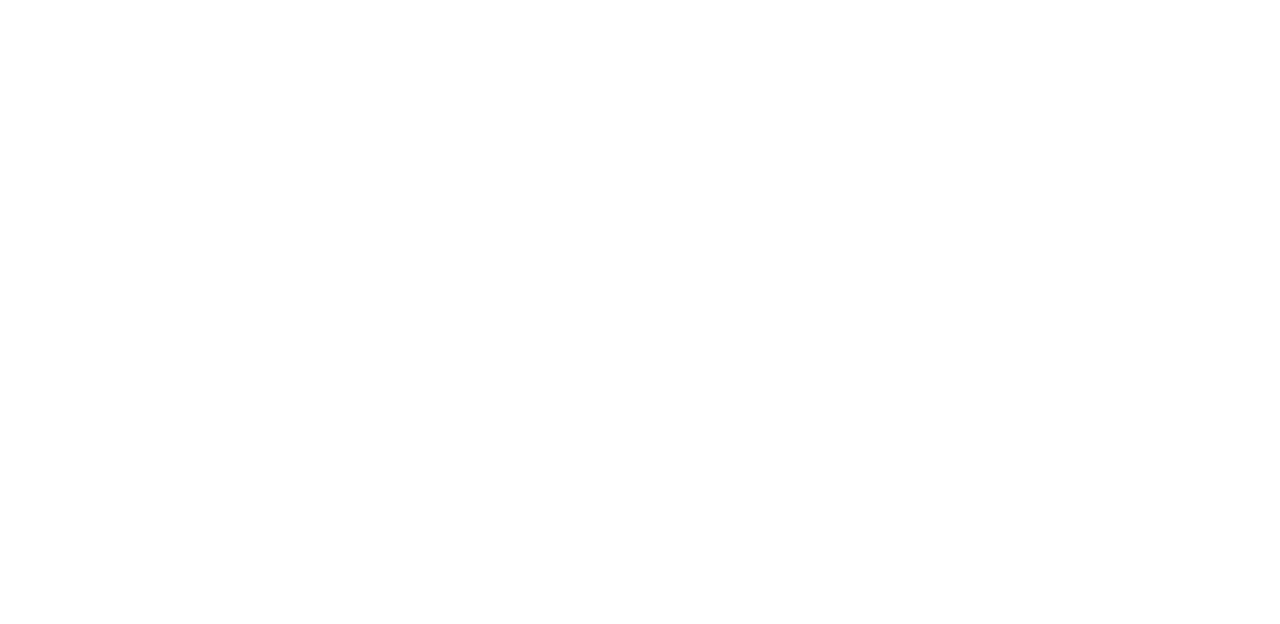
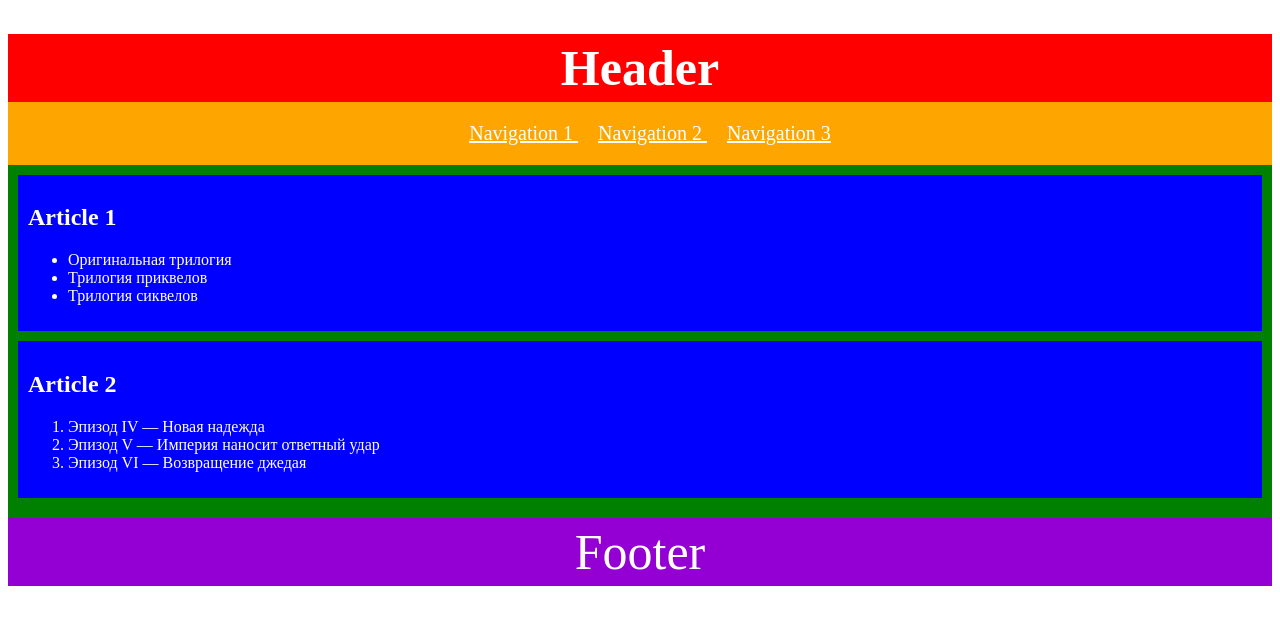
Before and after one commit to nikonova-ek/htmlcss-20210708_u0441u, a website: page 02-dz0/01-semantic-mockup/solution.html in a window 1280 px wide. Drawn offline with Linux system fonts and the light colour scheme.

Commit message:
add 01-button

```diff
--- a/02-dz0/01-semantic-mockup/solution.html
+++ b/02-dz0/01-semantic-mockup/solution.html
@@ -1,4 +1,34 @@
-<!DOCTYPE html>
+<!DOCTYPE html >
 <html lang="ru">
-    <!-- Ваше решение -->
+<link rel="stylesheet" href="style.css" type="text/css"/>
+<meta charset="utf-8">
+<header>
+    <h1>Header</h1>
+    <nav>
+        <a href="#">Navigation 1 </a>
+        <a href="#">Navigation 2 </a>
+        <a href="#">Navigation 3 </a>
+    </nav>
+</header>
+<main>
+    <article>
+        <h2>Article 1</h2>
+        <ul>
+            <li>Оригинальная трилогия</li>
+            <li>Трилогия приквелов</li>
+            <li>Трилогия сиквелов</li>
+        </ul>
+    </article>
+    <article>
+        <h2>Article 2</h2>
+        <ol>
+            <li>Эпизод IV — Новая надежда</li>
+            <li>Эпизод V — Империя наносит ответный удар</li>
+            <li>Эпизод VI — Возвращение джедая</li>
+        </ol>
+    </article>
+</main>
+<footer>
+    Footer
+</footer>
 </html>
--- /dev/null
+++ b/02-dz0/01-semantic-mockup/style.css
@@ -0,0 +1,35 @@
+h1 {
+    background-color: red;
+    color: white;
+    padding: 5px;
+    font-size: 50px;
+    text-align: center;
+    margin-bottom: 0;
+}
+nav {
+    background-color: orange;
+    padding: 20px;
+    text-align: center;
+}
+a {
+    color: white;
+    font-size: 20px;
+    padding-left: 20px;
+}
+article {
+    color: white;
+    background-color: blue;
+    padding: 10px;
+    margin-bottom: 10px;
+}
+main {
+    background-color: green;
+    padding: 10px;
+}
+footer {
+    background-color: darkviolet;
+    padding: 5px;
+    color: white;
+    font-size: 50px;
+    text-align: center;
+}
```
